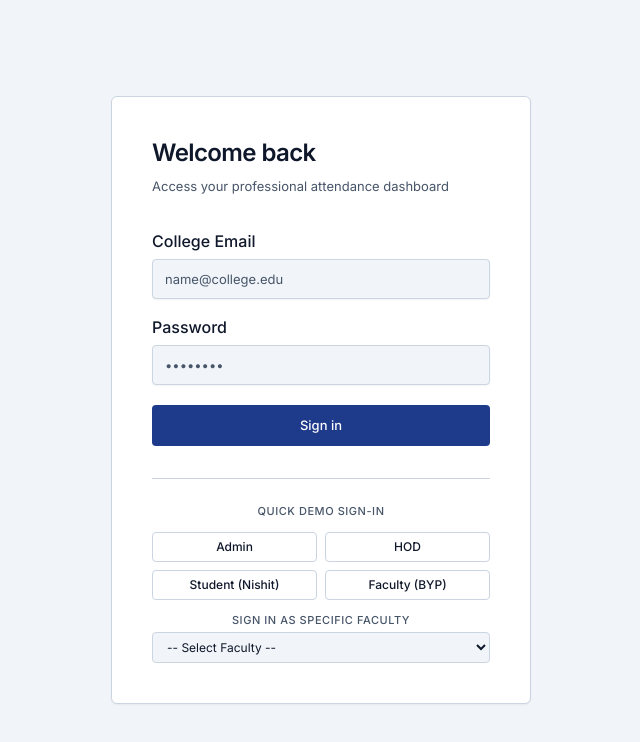
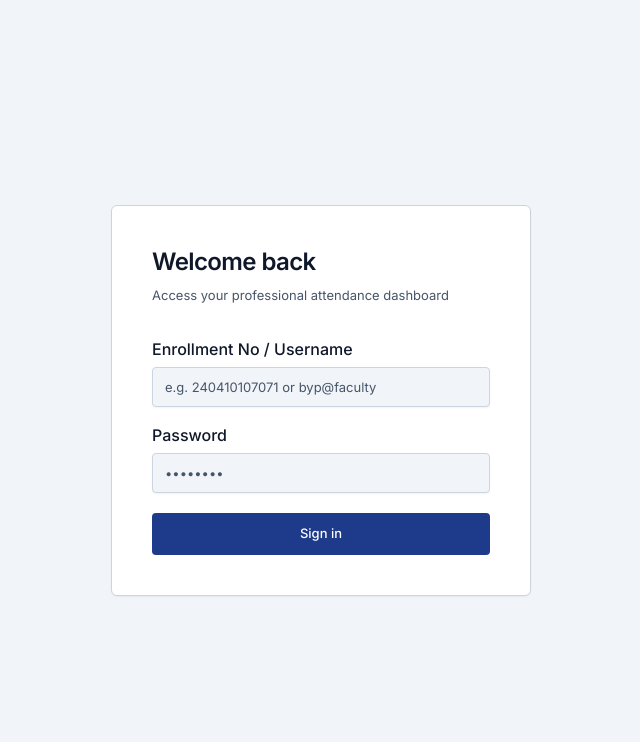
Before and after one commit to Nishit7658/attendance, a Next.js app: page /login in a window 1280 px wide. Shown: the top 742 px of the page, without its empty margins (319-959 px from the left). Built offline with nearby package versions, Linux system fonts and the light colour scheme; no server answers.

Commit message:
feat: Remove quick login shortcuts and enable login by enrollment number for students and short handles for faculty

```diff
--- a/components/auth/LoginForm.tsx
+++ b/components/auth/LoginForm.tsx
@@ -39,33 +39,6 @@ export function LoginForm() {
     }
   }
 
-  async function handleQuickLogin(testEmail: string, testPassword: string) {
-    setEmail(testEmail)
-    setPassword(testPassword)
-    setError("")
-    setLoading(true)
-
-    try {
-      const result = await signIn("credentials", {
-        email: testEmail,
-        password: testPassword,
-        redirect: false,
-      })
-
-      if (result?.error) {
-        setError("Invalid email or password. Please try again.")
-        setLoading(false)
-        return
-      }
-
-      router.push("/")
-      router.refresh()
-    } catch {
-      setError("An unexpected error occurred. Please try again.")
-      setLoading(false)
-    }
-  }
-
   return (
     <div className="w-full bg-surface p-8 sm:p-10 rounded-lg border border-border shadow-sm">
       <div className="mb-8">
@@ -86,13 +59,13 @@ export function LoginForm() {
       <form onSubmit={handleSubmit} className="space-y-5">
         <div className="space-y-4">
           <Input
-            label="College Email"
-            type="email"
+            label="Enrollment No / Username"
+            type="text"
             value={email}
             onChange={(e) => setEmail(e.target.value)}
-            placeholder="name@college.edu"
+            placeholder="e.g. 240410107071 or byp@faculty"
             required
-            autoComplete="email"
+            autoComplete="username"
           />
           <Input
             label="Password"
@@ -113,92 +86,6 @@ export function LoginForm() {
           {loading ? "Authenticating..." : "Sign in"}
         </Button>
       </form>
-
-      {/* Quick Login Shortcuts for Testing & Faculty Presentation */}
-      <div className="mt-8 pt-6 border-t border-border">
-        <p className="text-[11px] font-medium text-muted uppercase tracking-wider mb-3 text-center">
-          Quick Demo Sign-In
-        </p>
-        <div className="grid grid-cols-2 gap-2 mb-3">
-          <Button
-            variant="secondary"
-            size="sm"
-            type="button"
-            className="text-xs"
-            disabled={loading}
-            onClick={() => handleQuickLogin("admin@college.edu", "password123")}
-          >
-            Admin
-          </Button>
-          <Button
-            variant="secondary"
-            size="sm"
-            type="button"
-            className="text-xs"
-            disabled={loading}
-            onClick={() => handleQuickLogin("hod@college.edu", "password123")}
-          >
-            HOD
-          </Button>
-          <Button
-            variant="secondary"
-            size="sm"
-            type="button"
-            className="text-xs"
-            disabled={loading}
-            onClick={() => handleQuickLogin("240410107093@student.college.edu", "ce4093")}
-          >
-            Student (Nishit)
-          </Button>
-          <Button
-            variant="secondary"
-            size="sm"
-            type="button"
-            className="text-xs"
-            disabled={loading}
-            onClick={() => handleQuickLogin("byp@faculty.college.edu", "bypce")}
-          >
-            Faculty (BYP)
-          </Button>
-        </div>
-
-        {/* Faculty Select Dropdown */}
-        <div className="mt-3">
-          <label className="block text-[11px] font-medium text-muted uppercase tracking-wider mb-1 text-center">
-            Sign In as Specific Faculty
-          </label>
-          <select
-            className="w-full bg-bg border border-border rounded px-2.5 py-1.5 text-xs text-ink focus:outline-none focus:border-primary"
-            disabled={loading}
-            onChange={(e) => {
-              if (e.target.value) {
-                const [email, pwd] = e.target.value.split("|");
-                handleQuickLogin(email, pwd);
-              }
-            }}
-            defaultValue=""
-          >
-            <option value="" disabled>-- Select Faculty --</option>
-            <option value="byp@faculty.college.edu|bypce">Dr. Brijesh Panchal (BYP) — bypce</option>
-            <option value="nrs@faculty.college.edu|nrsce">Dr. Neha Soni (NRS) — nrsce</option>
-            <option value="jbs@faculty.college.edu|jbsce">Prof. Jayna Shah (JBS) — jbsce</option>
-            <option value="hvc@faculty.college.edu|hvce">Prof. Hetal Chauhan (HVC) — hvce</option>
-            <option value="djp@faculty.college.edu|djpce">Prof. Divya Parmar (DJP) — djpce</option>
-            <option value="mpp@faculty.college.edu|mppce">Dr. Minal Patel (MPP) — mppce</option>
-            <option value="pjd@faculty.college.edu|pjdce">Prof. Prexa Desai (PJD) — pjdce</option>
-            <option value="mhs@faculty.college.edu|mhsce">Prof. Milind Shah (MHS) — mhsce</option>
-            <option value="amp@faculty.college.edu|ampce">Prof. Abhishek Patel (AMP) — ampce</option>
-            <option value="smp@faculty.college.edu|smpce">Dr. Shrina Patel (SMP) — smpce</option>
-            <option value="mcj@faculty.college.edu|mcjce">Prof. Mital Joshi (MCJ) — mcjce</option>
-            <option value="nsv@faculty.college.edu|nsvce">Prof. Nisha Velani (NSV) — nsvce</option>
-            <option value="pvb@faculty.college.edu|pvbce">Prof. Parul Bakaraniya (PVB) — pvbce</option>
-            <option value="nbs@faculty.college.edu|nbsce">Prof. Nidhi Shah (NBS) — nbsce</option>
-            <option value="knu@faculty.college.edu|knuce">Prof. Keyur Upadhyay (KNU) — knuce</option>
-            <option value="sdb@faculty.college.edu|sdbce">Prof. Swati Bopaliya (SDB) — sdbce</option>
-            <option value="kss@faculty.college.edu|kssce">Prof. Keyur Suthar (KSS) — kssce</option>
-          </select>
-        </div>
-      </div>
     </div>
   )
 }
--- a/lib/auth.ts
+++ b/lib/auth.ts
@@ -16,8 +16,19 @@ export const { auth, handlers, signIn, signOut } = NextAuth({
       async authorize(credentials) {
         if (!credentials?.email || !credentials?.password) return null
 
-        const user = await prisma.user.findUnique({
-          where: { email: credentials.email as string },
+        const rawInput = (credentials.email as string).trim()
+
+        const user = await prisma.user.findFirst({
+          where: {
+            OR: [
+              { email: rawInput },
+              { enrollmentNo: rawInput },
+              { email: `${rawInput}@student` },
+              { email: `${rawInput}@student.college.edu` },
+              { email: `${rawInput}.college.edu` },
+              { email: rawInput.includes("@") ? rawInput : `${rawInput}@faculty` },
+            ],
+          },
         })
 
         if (!user || !user.passwordHash) return null
```
Also changed, not shown: prisma/seed.ts (+4 -3 lines).
